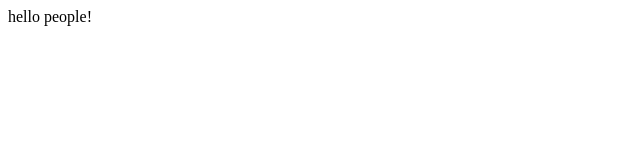
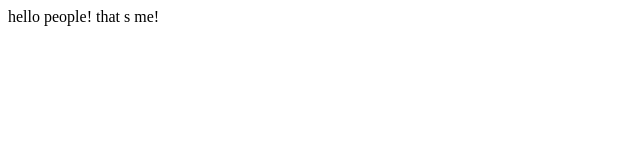
Before and after one commit to mskonyaev/mskonyaev.github.io-, a plain HTML site: page index.html in a window 1280 px wide. Shown: the full height of the page, 0-640 px from the left. Drawn offline with Linux system fonts and the light colour scheme.

Commit message:
Replace some information

```diff
--- a/index.html
+++ b/index.html
@@ -1 +1,8 @@
+<html>
+<head>
 hello people!
+</head>
+<body>
+that s me!
+</body>
+</html>
```
